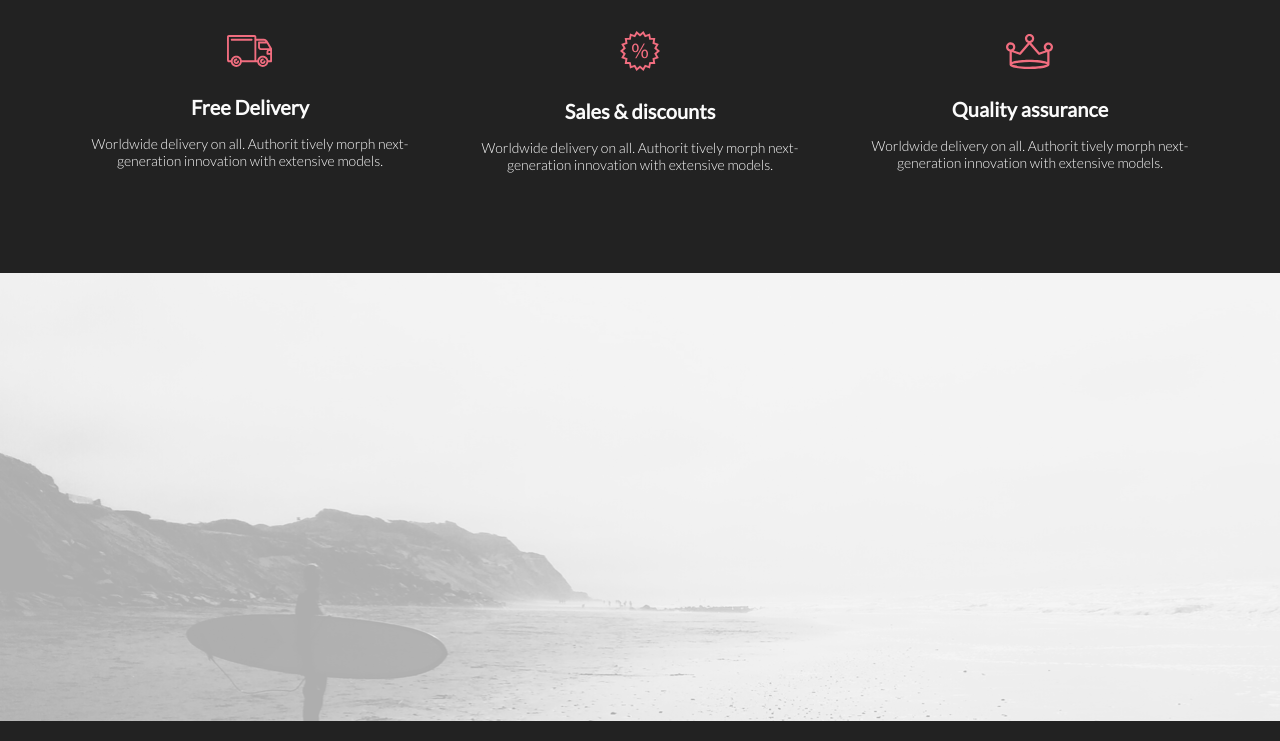
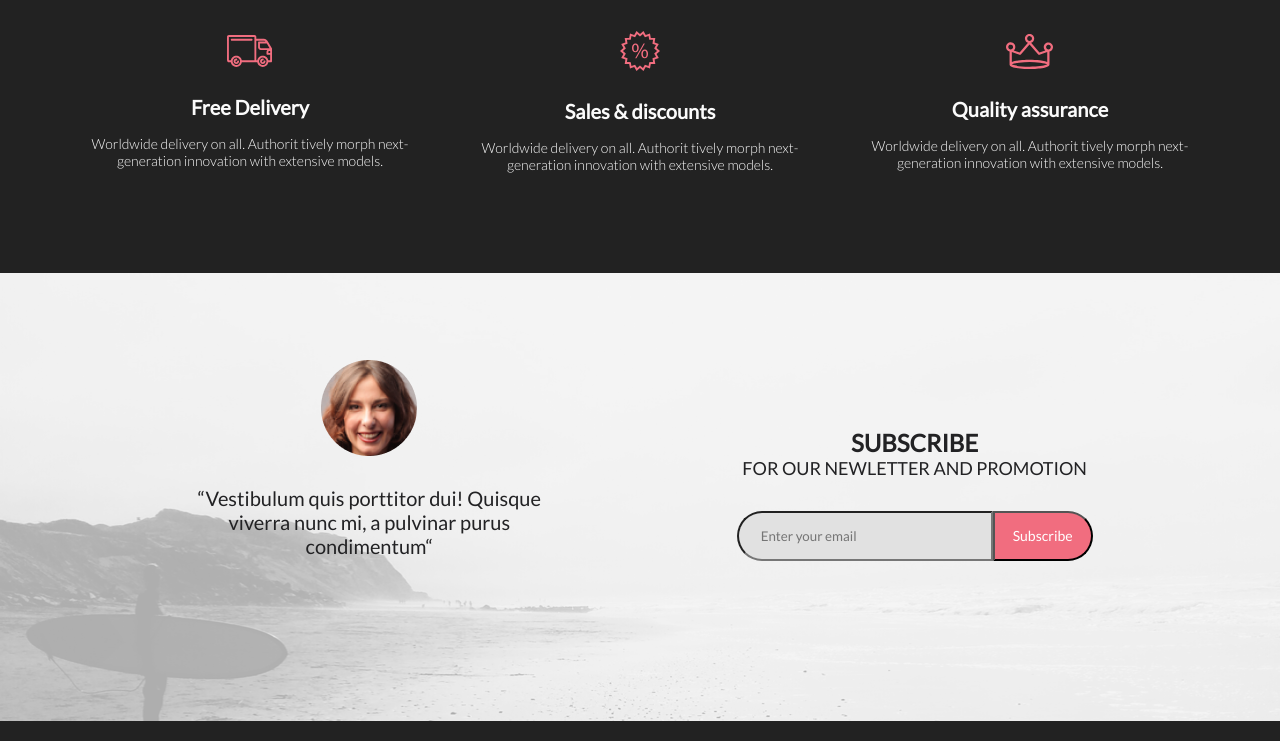
Before and after one commit to IgorPugachev/Prakticheskaja-verstka, a plain HTML site: page index.html in a window 1280 px wide. Shown: the part 2934-3675 px from the top of the page. Drawn offline with Linux system fonts and the light colour scheme.

Commit message:
Commit 09.12.20

```diff
--- a/index.html
+++ b/index.html
@@ -179,6 +179,21 @@
         </div>
     </div>
     <div class="before_footer">
+        <div class="before_footer-left">
+            <img class="round_photo" src="img/round-photo.png" alt="Round photo">
+            <p class="lato-20px">“Vestibulum quis porttitor dui! Quisque viverra nunc mi, a pulvinar purus
+                condimentum“
+            </p>
+        </div>
+        <div class="before_footer-right">
+            <p class="text-center"><span class="lato-24px">SUBSCRIBE</span> <br>
+                <span class="lato-18px">FOR OUR NEWLETTER AND PROMOTION</span></p>
+            <form class="form_block" action="#">
+                <input type="email" id="subscribe" name="subscribe" placeholder="Enter your email" class="email_field">
+                <input type="submit" value="Subscribe" class="subscribe_field">
+            </form>
+        </div>
+
 
     </div>
     <div class="footer">
--- a/style.css
+++ b/style.css
@@ -219,6 +219,87 @@ div a.button-style {
     background-image: url("img/semi-opacity.png"), url("img/Surfing.png");
     background-repeat: no-repeat;
     background-size: auto 448px;
+    background-position: center;
+    display: flex;
+    flex-direction: row;
+    justify-content: space-evenly;
+
+}
+
+.before_footer-left {
+    display: flex;
+    flex-direction: column;
+    align-items: center;
+    margin-top: 87px;
+    width: 360px;
+}
+
+.round_photo {
+    margin-bottom: 30px;
+}
+
+.lato-18px {
+    font-size: 18px;
+    line-height: 22px;
+    text-align: center;
+    color: #222224;
+}
+
+.lato-20px {
+    font-size: 20px;
+    line-height: 24px;
+    text-align: center;
+    color: #222224;
+}
+
+.lato-24px {
+    font-weight: bold;
+    font-size: 24px;
+    line-height: 29px;
+    text-align: center;
+    color: #222224;
+}
+
+.text-center {
+    text-align: center;
+}
+
+.before_footer-right {
+    display: flex;
+    flex-direction: column;
+    align-items: center;
+    margin-top: 155px;
+    width: 352px;
+    height: 137px;
+}
+
+.form_block {
+    margin-top: 32px;
+    display: flex;
+
+}
+
+.email_field {
+    height: 50px;
+    background: #E1E1E1;
+    padding-left: 22px;
+    width: 256px;
+    border-top-left-radius: 25px;
+    border-bottom-left-radius: 25px;
+}
+
+.subscribe_field {
+    background: #F16D7F;
+    width: 100px;
+    color: #fff;
+    font-size: 14px;
+    line-height: 17px;
+    display: flex;
+    align-items: center;
+    text-align: center;
+    height: 50px;
+    border-top-right-radius: 25px;
+    border-bottom-right-radius: 25px;
 
 }
 
```
